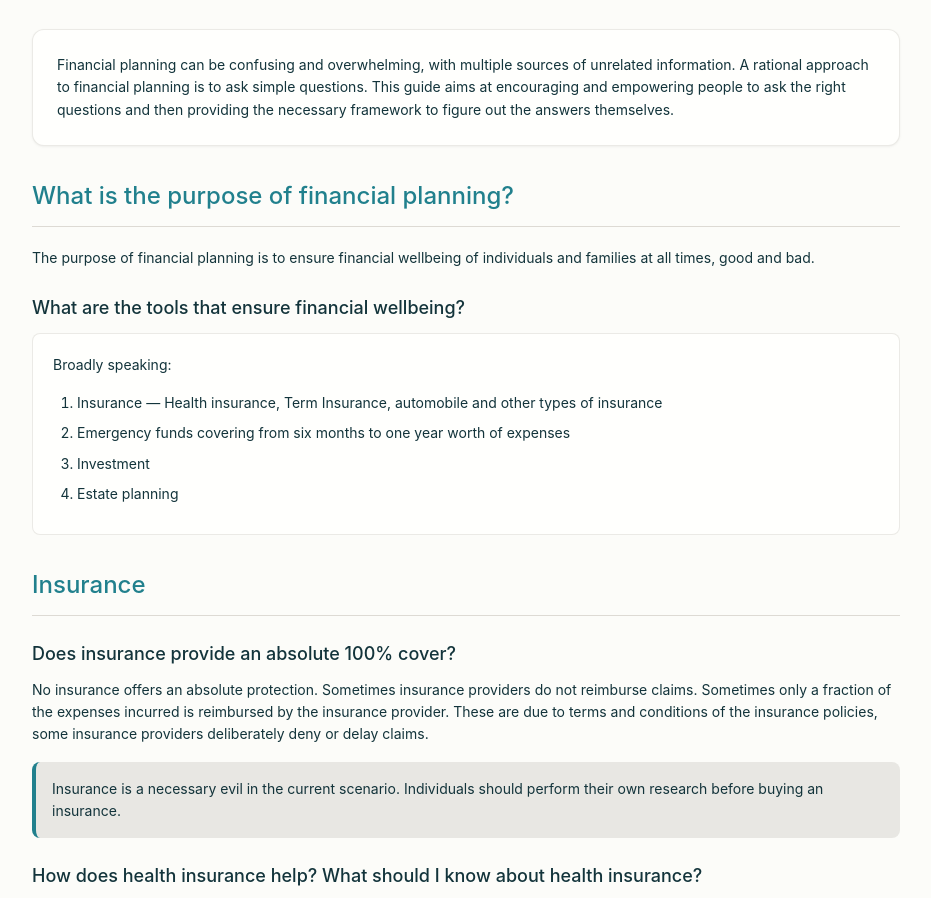
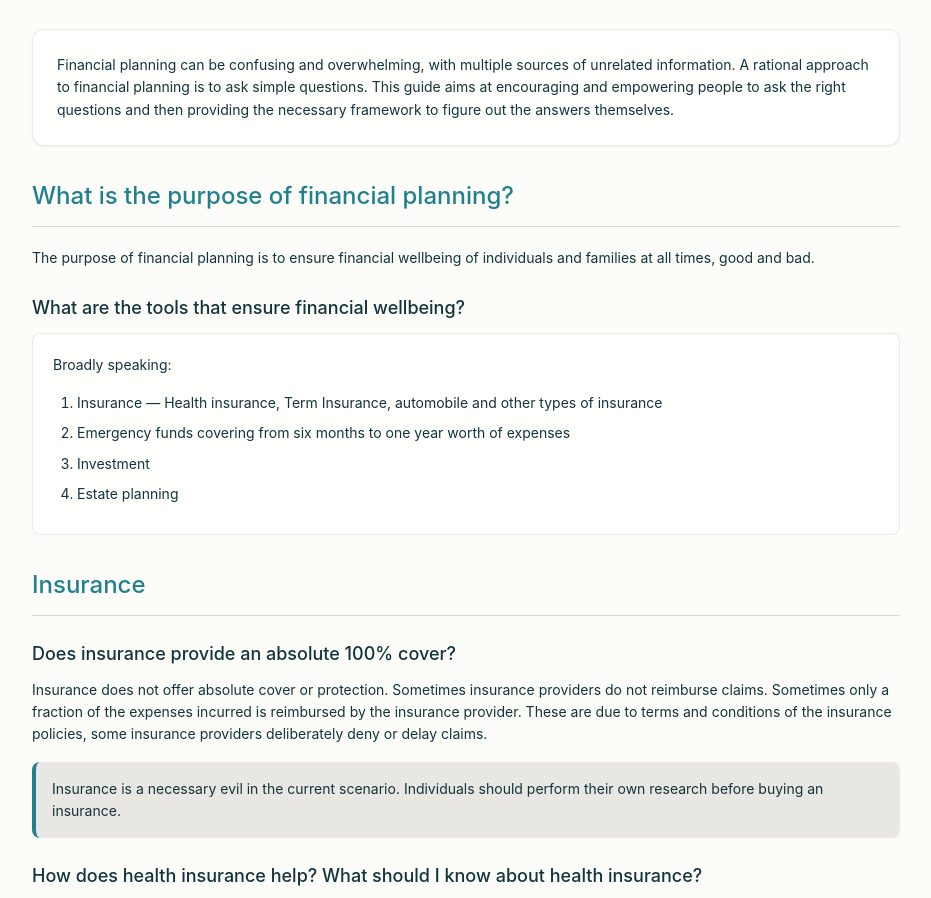
Before and after one commit to cprajmohan-blogs/thefinanceraj.github.io, a plain HTML site: page index.html in a window 1280 px wide. Shown: the part 149-1047 px from the top of the page, without its empty margins (174-1105 px from the left). Drawn offline with Linux system fonts and the light colour scheme.

Commit message:
updated for insurance calrity

```diff
--- a/index.html
+++ b/index.html
@@ -260,7 +260,7 @@
             <h2>Insurance</h2>
 
             <h3>Does insurance provide an absolute 100% cover?</h3>
-            <p>No insurance offers an absolute protection. Sometimes insurance providers do not reimburse claims. Sometimes only a fraction of the expenses incurred is reimbursed by the insurance provider. These are due to terms and conditions of the insurance policies, some insurance providers deliberately deny or delay claims.</p>
+            <p>Insurance does not offer absolute cover or protection. Sometimes insurance providers do not reimburse claims. Sometimes only a fraction of the expenses incurred is reimbursed by the insurance provider. These are due to terms and conditions of the insurance policies, some insurance providers deliberately deny or delay claims.</p>
             <div class="highlight-box">
                 <p>Insurance is a necessary evil in the current scenario. Individuals should perform their own research before buying an insurance.</p>
             </div>
```
